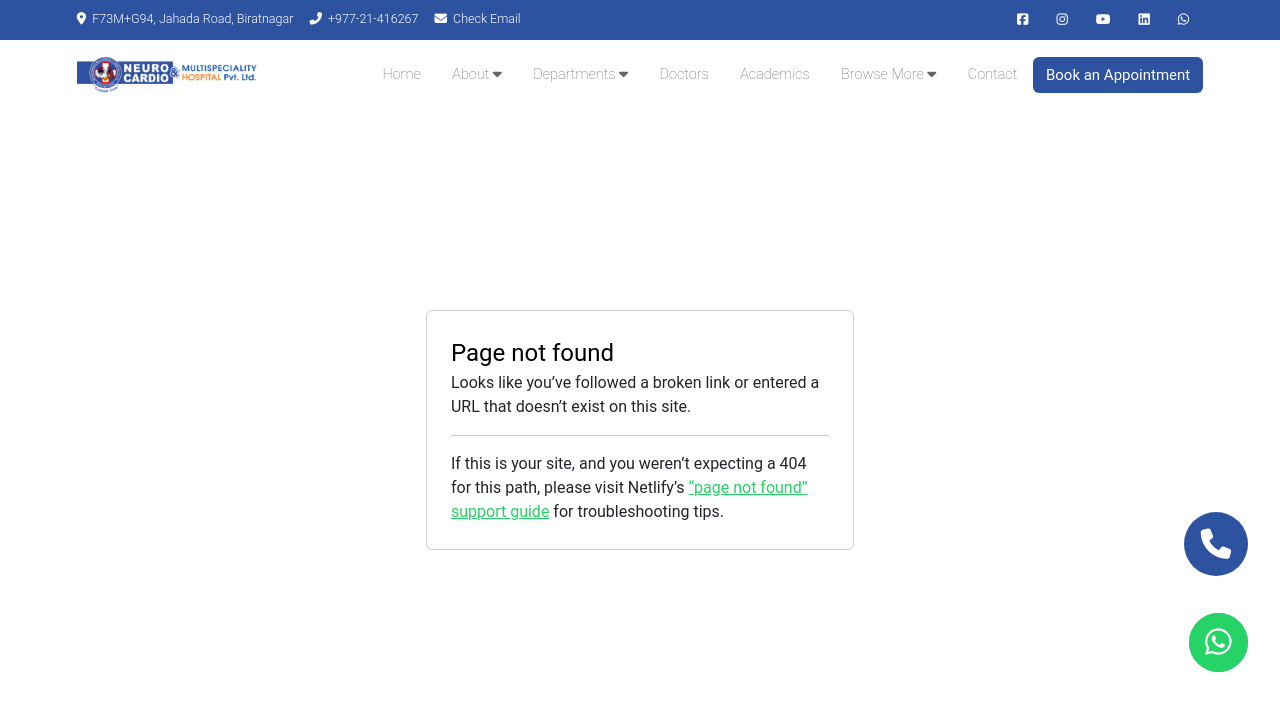
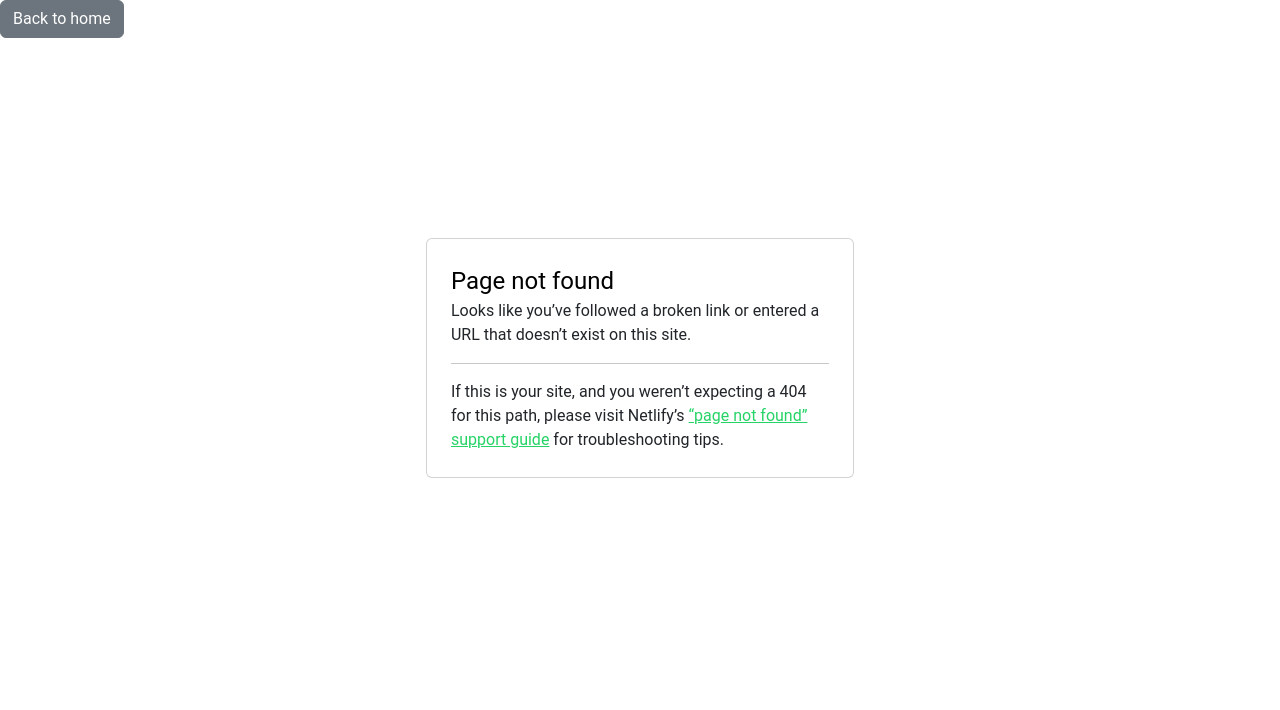
Before and after one commit to Madan939/neurohospital, a React (Create React App) app: page /404 in a window 1280 px wide. Shown: the top 710 px of the page. Built offline with nearby package versions, Linux system fonts and the light colour scheme.

Commit message:
new update now

```diff
--- a/src/App.js
+++ b/src/App.js
@@ -7,16 +7,19 @@ import Footer from "./components/Footer";
 import MyRoute from "./route/MyRoute";
 import SecondNav from "./components/SecondNav";
 import Float from "./components/Float";
+import PageNotFound from "./pages/PageNotFound";
 
 function App() {
   const location = useLocation();
-
+  const isNotFoundPage = location.pathname === "/404";
   useEffect(() => {
     ReactGA.initialize("G-Y6XX5D6NJW");
     ReactGA.send({ hitType: "pageview", page: location.pathname });
   }, [location]);
 
-  return (
+  return isNotFoundPage ? (
+    <PageNotFound />
+  ) : (
     <>
       <Header />
       <SecondNav />
--- a/src/pages/PageNotFound.js
+++ b/src/pages/PageNotFound.js
@@ -3,7 +3,7 @@ import { Link } from "react-router-dom";
 
 const PageNotFound = () => {
   return (
-    <>
+    <><Link to="/" className="text-center btn btn-secondary">Back to home</Link>
       <div className="pnf">
         <div className="pnf-div card">
           <div className="pnf-p1">Page not found</div>
--- a/src/route/MyRoute.js
+++ b/src/route/MyRoute.js
@@ -1,5 +1,5 @@
 import React from 'react'
-import { Route, Routes } from 'react-router-dom'
+import { Route, Routes,Navigate } from 'react-router-dom'
 import Home from '../pages/Home'
 import About from '../pages/About'
 import Department from '../pages/Department'
@@ -34,7 +34,8 @@ const MyRoute = () => {
         <Route path="/career" element={<Career/>}/>
         <Route path="/location-map" element={<LocationMap/>}/>
         <Route path="/contacts" element={<Contact/>}/>
-        <Route path="*" element={<PageNotFound/>}/>
+        <Route path="*" element={<Navigate to="/404" />} />
+        <Route path="/404" element={<PageNotFound />} />
 
       </Routes>
     </>
```
